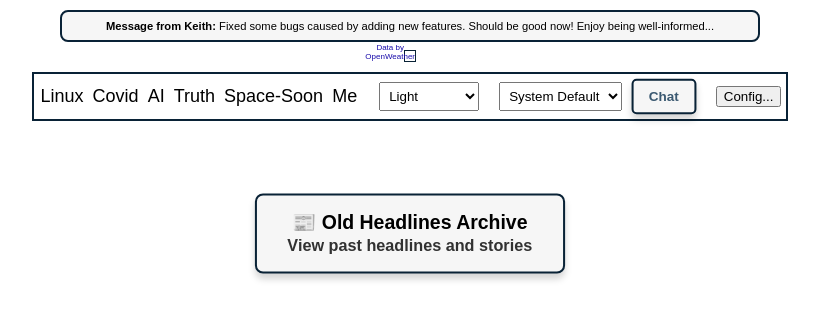
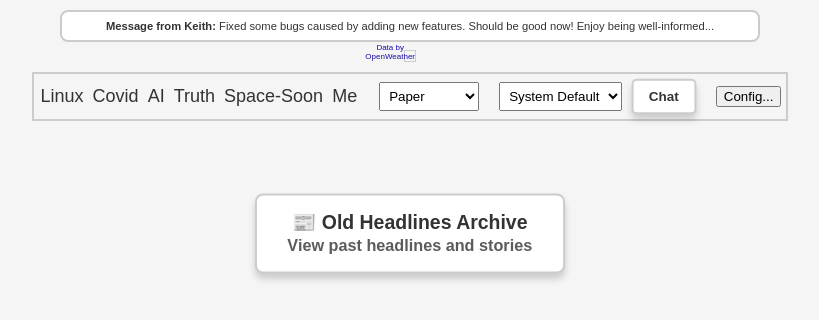
Before and after one commit to KeithCu/LinuxReport, a Flask app: template templates/page.html in a window 1280 px wide. Shown: the top 320 px of the page, without its empty margins (230-1049 px from the left). Run offline with Flask 3, Linux system fonts and the light colour scheme; the template is opened without the code that fills it, so the values that code supplies are empty; parts of the project's set-up code (start-up, migrations or seed data) failed here and were passed over.

Commit message:
use paper by default

```diff
--- a/templates/page.html
+++ b/templates/page.html
@@ -431,7 +431,7 @@
     document.addEventListener('DOMContentLoaded', function() {
       // Read theme cookie or default
       var match = document.cookie.match(/(?:^|; )Theme=([^;]+)/);
-      var theme = match ? match[1] : 'light';
+      var theme = match ? match[1] : 'paper';
       // Apply theme class to body
       document.body.classList.add('theme-' + theme);
       // Set dropdown to current theme
```
